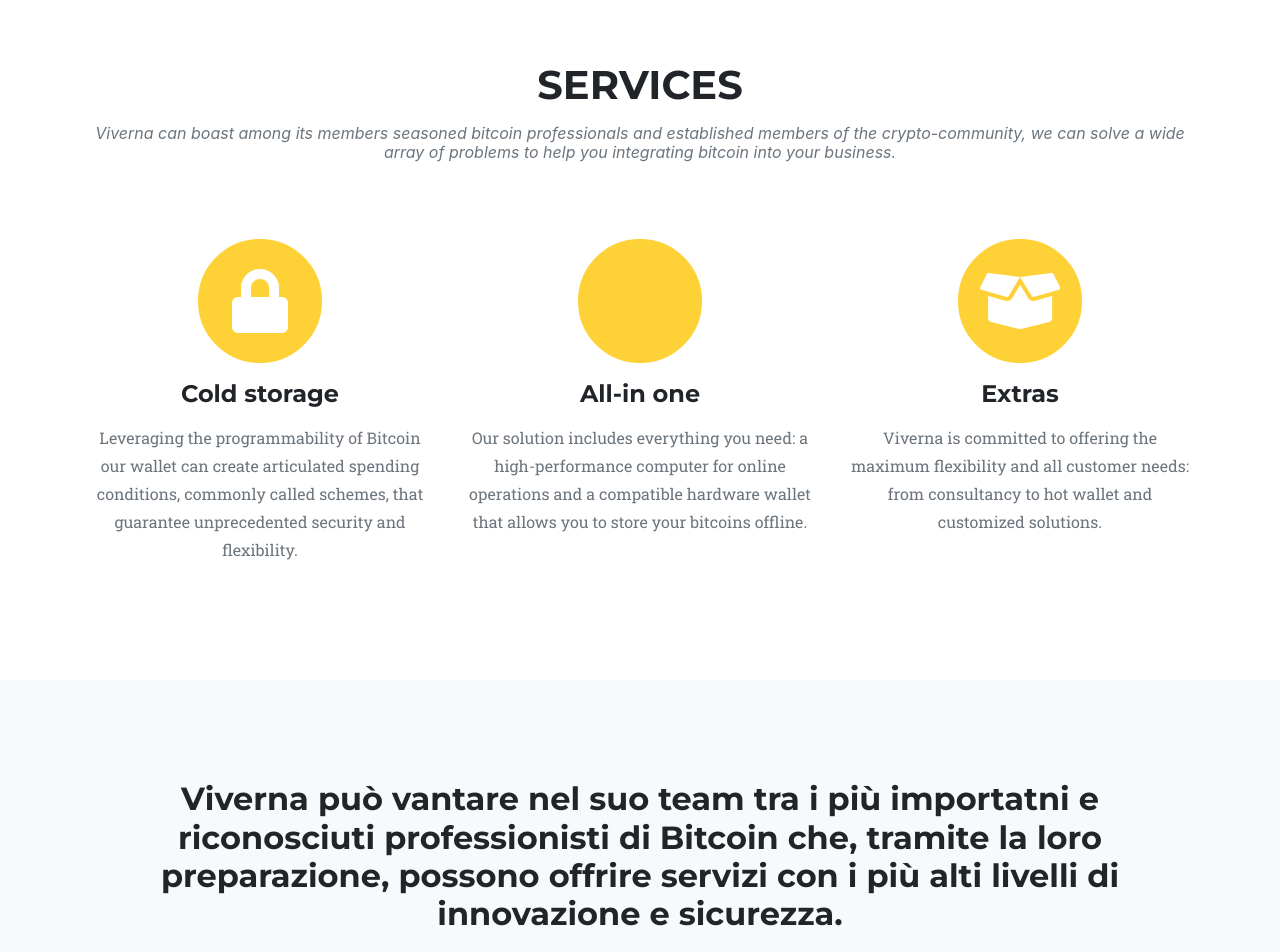
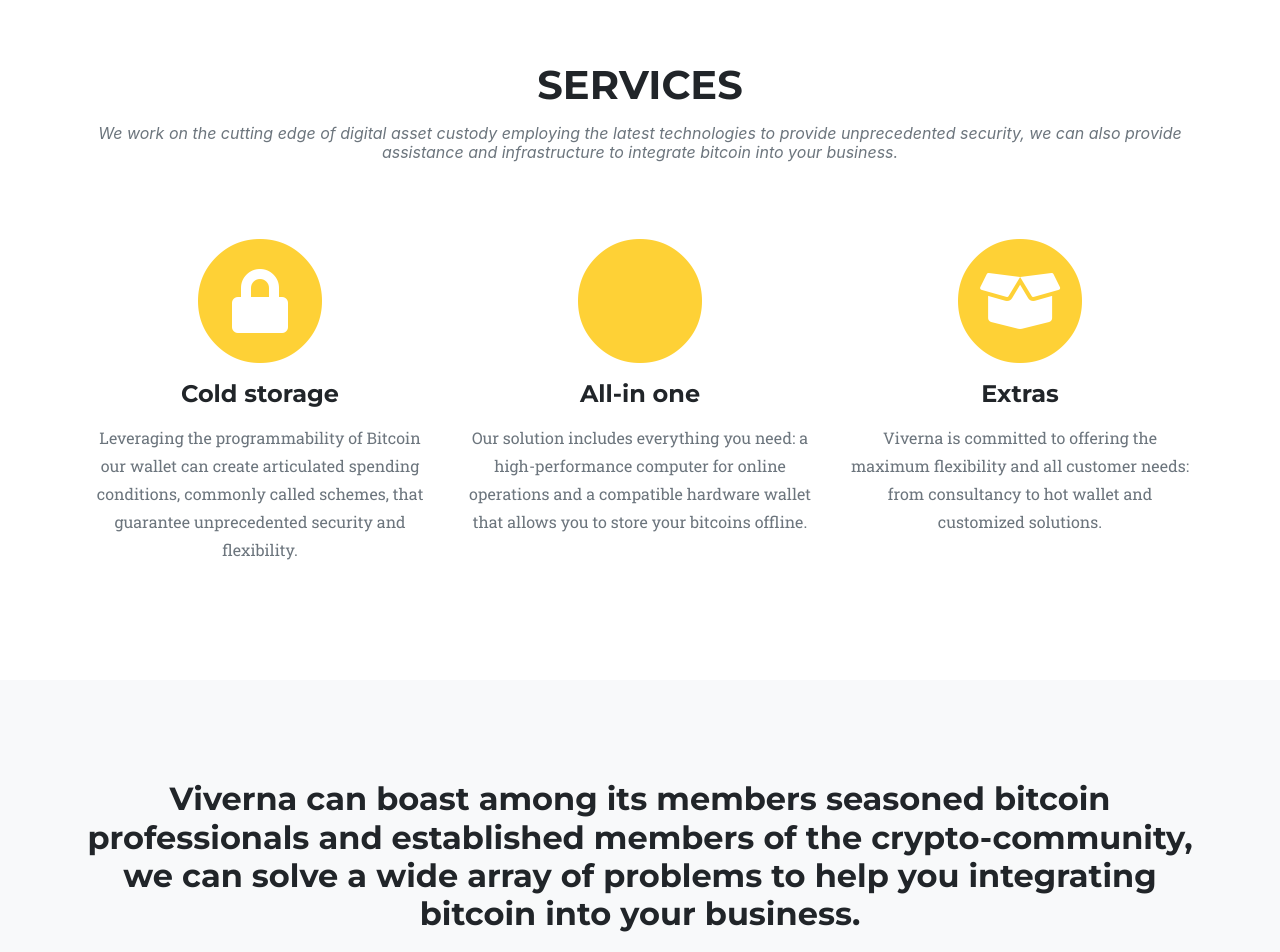
Before and after one commit to viverna-dev/viverna-site, a plain HTML site: page index.html in a window 1280 px wide. Shown: the part 880-1832 px from the top of the page. Drawn offline with Linux system fonts and the light colour scheme; a web font is replaced by a local one.

Commit message:
content! Update serive section subtitle /2

```diff
--- a/index.html
+++ b/index.html
@@ -42,7 +42,7 @@
       <div class="row">
         <div class="col-lg-12 text-center">
           <h2 class="section-heading text-uppercase">Services</h2>
-          <h3 class="section-subheading text-muted">Viverna can boast among its members seasoned bitcoin professionals and established members of the crypto-community, we can solve a wide array of problems to help you integrating bitcoin into your business.</h3>
+          <h3 class="section-subheading text-muted">We work on the cutting edge of digital asset custody employing the latest technologies to provide unprecedented security, we can also provide assistance and infrastructure to integrate bitcoin into your business.</h3>
         </div>
       </div>
       <div class="row text-center">
@@ -79,8 +79,7 @@
     <div class="container">
       <div class="row">
         <div class="col-lg-12 text-center">
-          <h2 class="section-textcontent">Viverna può vantare nel suo team tra i più importatni e riconosciuti professionisti di Bitcoin che,
-            tramite la loro preparazione, possono offrire servizi con i più alti livelli di innovazione e sicurezza.</h3>
+          <h2 class="section-textcontent">Viverna can boast among its members seasoned bitcoin professionals and established members of the crypto-community, we can solve a wide array of problems to help you integrating bitcoin into your business.</h3>
         </div>
       </div>
     </div>
```
